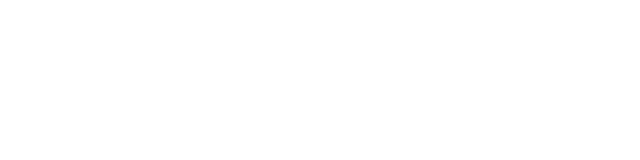
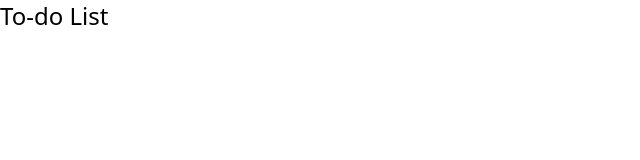
Before and after one commit to yurimzk/to-do-app, a React (Vite) app: page / in a window 1280 px wide. Shown: the top 160 px of the page, without its empty margins (0-640 px from the left). Built offline with nearby package versions, Linux system fonts and the light colour scheme.

Commit message:
create header component and export it to App

```diff
--- a/src/App.tsx
+++ b/src/App.tsx
@@ -1,7 +1,12 @@
 import './App.scss'
+import { Header } from  './components/Header.tsx'
 
 function App() {
-
+  return(
+    <main>
+      <Header />
+    </main>
+  )
 }
 
 export default App
--- a/src/components/Header.tsx
+++ b/src/components/Header.tsx
@@ -0,0 +1,7 @@
+export function Header() {
+    return(
+      <div>
+        <h1 className="font-sans text-2xl">To-do List</h1>
+      </div>
+    )
+}
```
